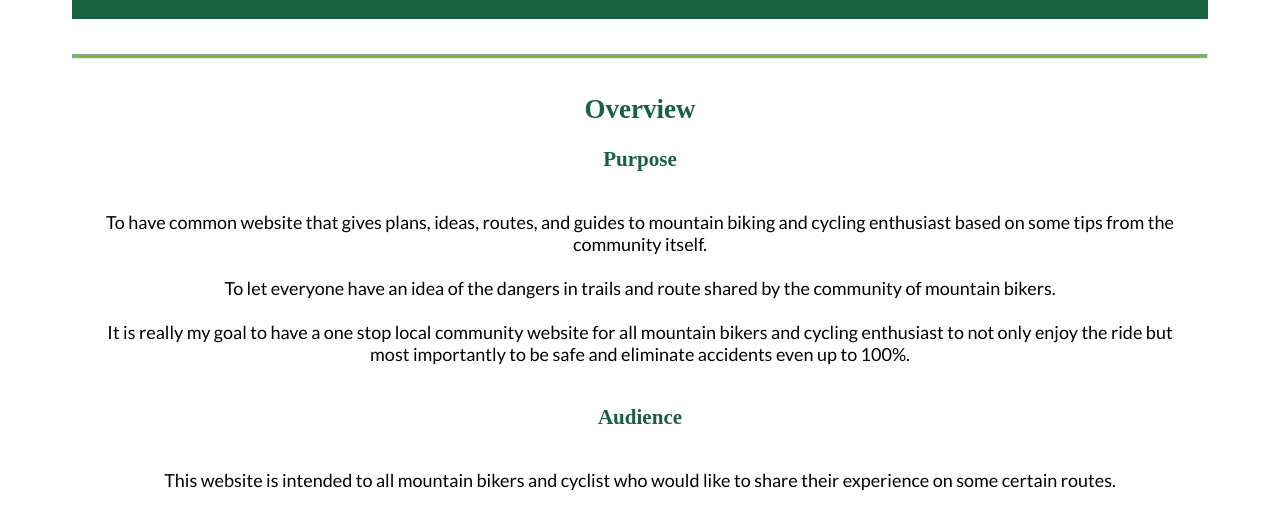
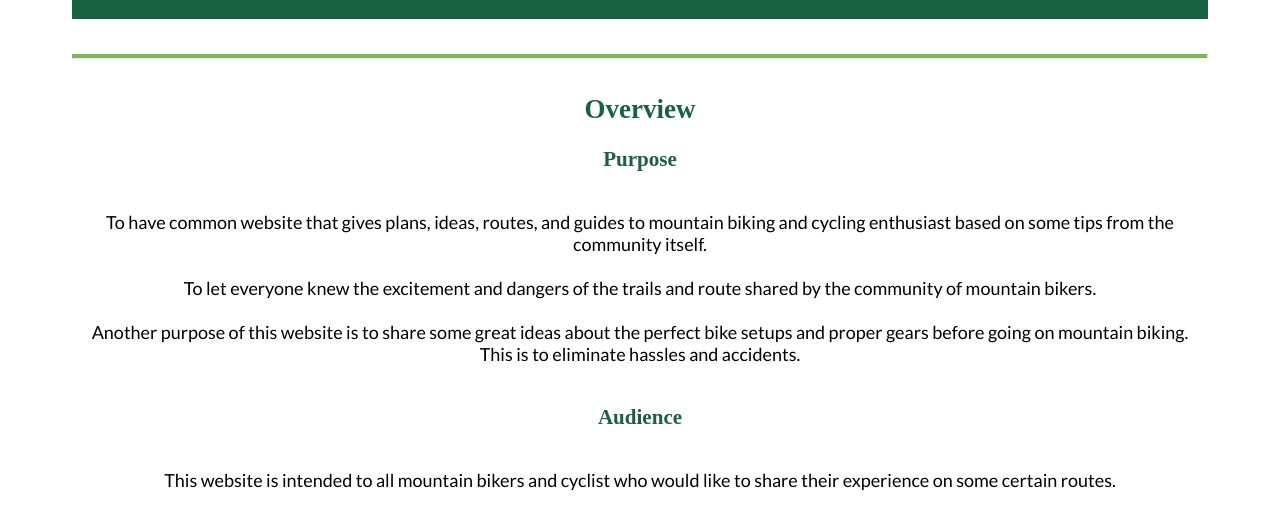
Before and after one commit to byui-cres/wdd130, a plain HTML site: page mtbguide/site-plan.html in a window 1280 px wide. Shown: the part 286-800 px from the top of the page. Drawn offline with Linux system fonts and the light colour scheme; a web font is replaced by a local one.

Commit message:
Updating the websites purpose

```diff
--- a/mtbguide/site-plan.html
+++ b/mtbguide/site-plan.html
@@ -21,10 +21,9 @@
 		<p>
 		To have common website that gives plans, ideas, routes, and guides to mountain biking and cycling enthusiast based on some tips from the community itself.<br><br>
 
-		To let everyone have an idea of the dangers in trails and route shared by the community of mountain bikers.<br><br>
+		To let everyone knew the excitement and dangers of the trails and route shared by the community of mountain bikers. <br><br>
 
-		It is really my goal to have a one stop local community website for all mountain bikers and cycling enthusiast to not only enjoy the ride but most importantly to
-		be safe and eliminate accidents even up to 100%.</p>
+		Another purpose of this website is to share some great ideas about the perfect bike setups and proper gears before going on mountain biking. This is to eliminate hassles and accidents.</p>
 		<!-- change this -->
 		<h3>Audience</h3>
 		<p>This website is intended to all mountain bikers and cyclist who would like to share their experience on some certain routes.</p>
```
